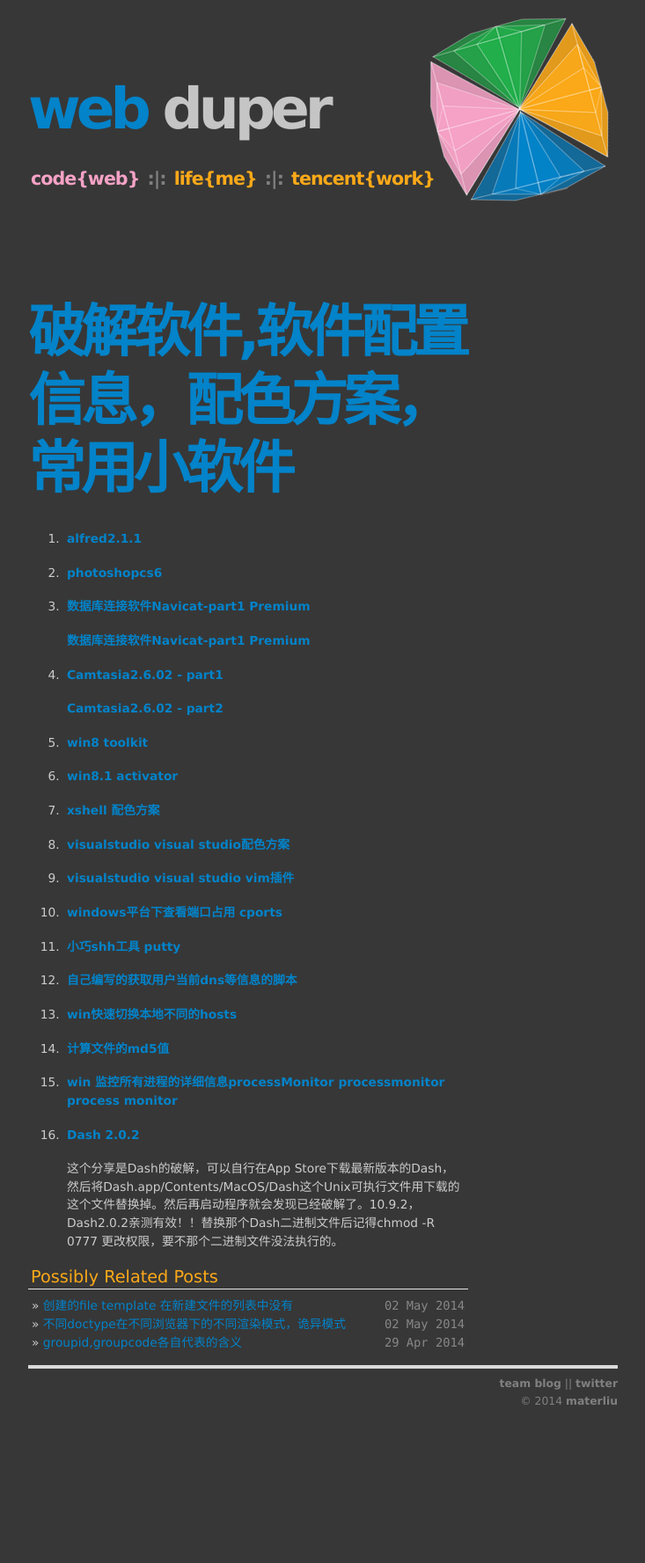
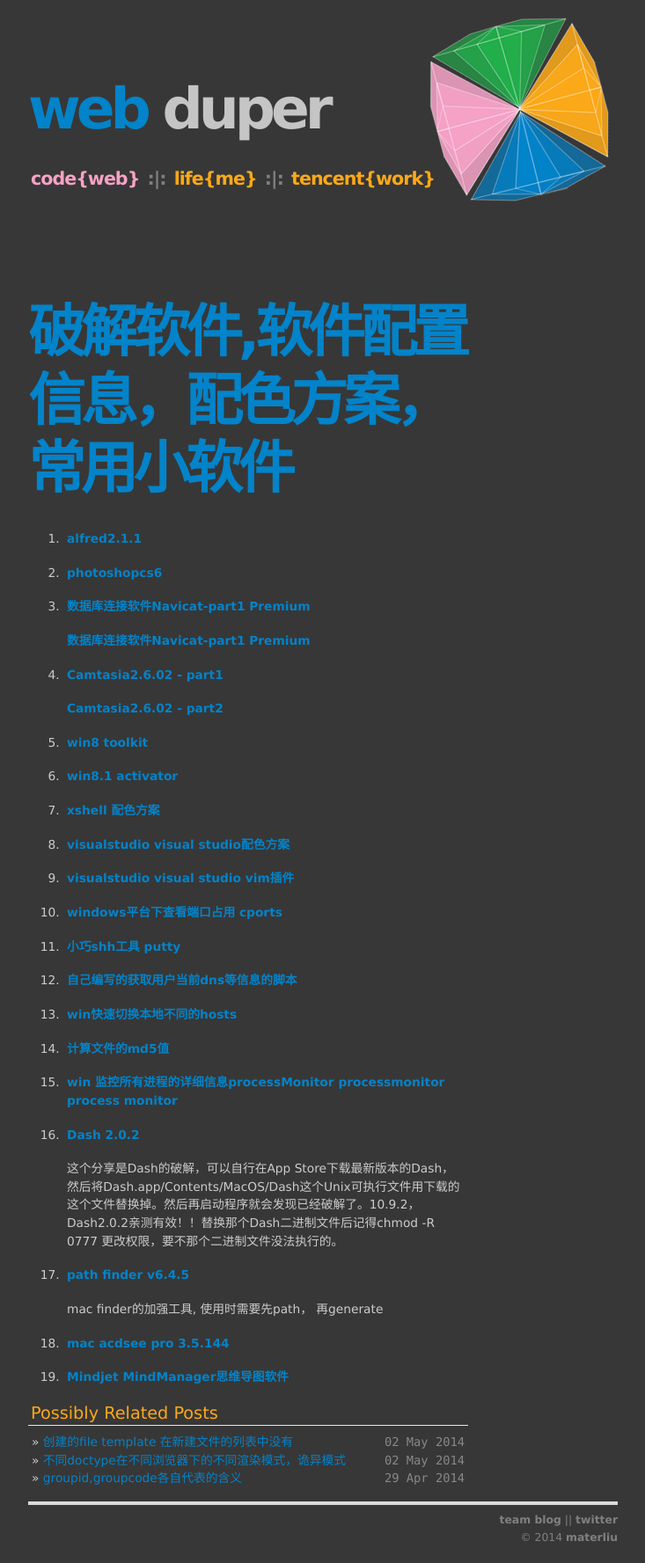
Before and after one commit to materliu/materliu.github.io, a Jekyll site: the page built from all/web/ideas/_posts/2014-02-25-keygen.md, in a window 1280 px wide. Shown: the whole page at 88% size, without its empty margins (273-1006 px from the left). Built offline with Jekyll 4.4.1, drawn with Linux system fonts in a browser that asks for light colours; Markdown is read by kramdown in place of the engine named in the settings; before the commit the page ends 1622 px from its top, so only the background shows below that.

Commit message:
update some software !

```diff
--- a/all/web/ideas/_posts/2014-02-25-keygen.md
+++ b/all/web/ideas/_posts/2014-02-25-keygen.md
@@ -43,3 +43,11 @@
 16. [Dash 2.0.2](/attachments/2014-04-29-Dash)
 
     这个分享是Dash的破解，可以自行在App Store下载最新版本的Dash，然后将Dash.app/Contents/MacOS/Dash这个Unix可执行文件用下载的这个文件替换掉。然后再启动程序就会发现已经破解了。10.9.2，Dash2.0.2亲测有效！！替换那个Dash二进制文件后记得chmod -R 0777 更改权限，要不那个二进制文件没法执行的。
+
+17. [path finder v6.4.5](/attachments/2014-05-03-Path-Finder-v6.4.5.zip)
+
+    mac finder的加强工具, 使用时需要先path， 再generate
+
+18. [mac acdsee pro 3.5.144](/attachments/2014-05-03-ACDSee-Pro-3.5.144.dmg)
+
+19. [Mindjet MindManager思维导图软件](/attachments/2014-05-03-Mindjet-MindManager.dmg)
```
